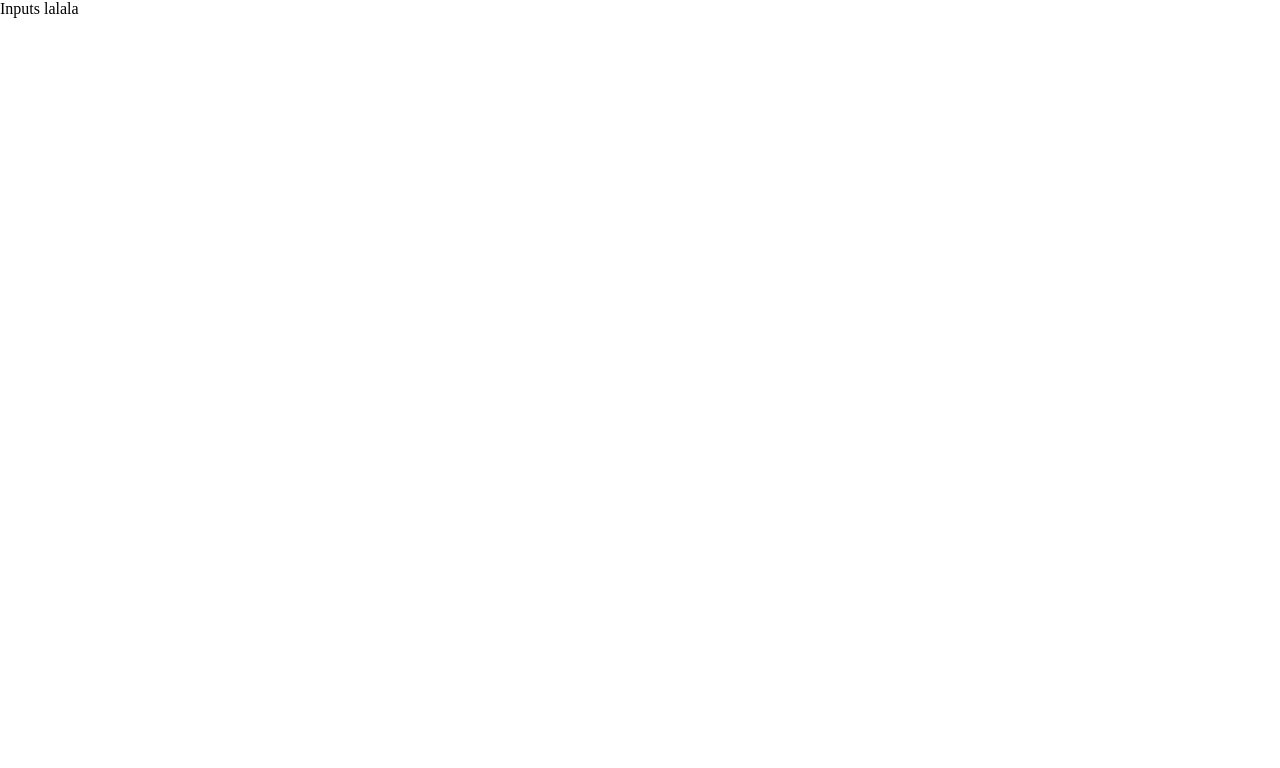
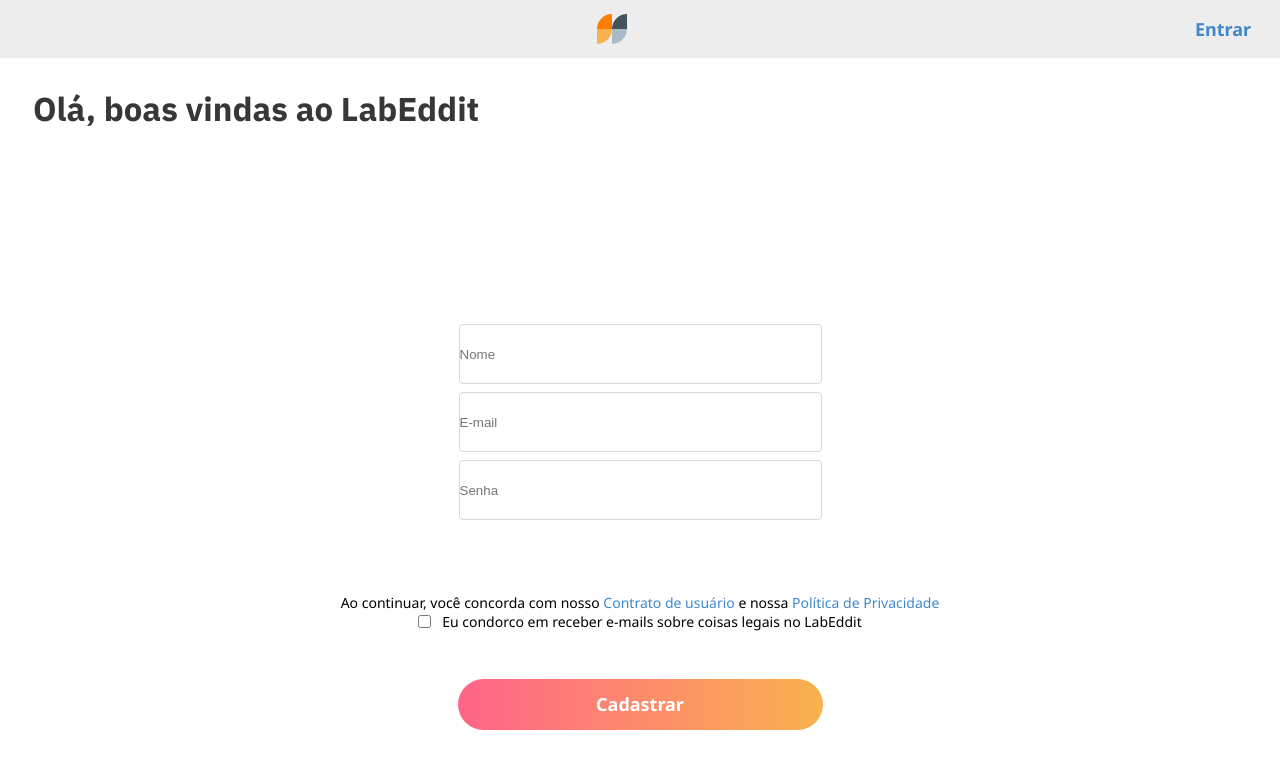
Before and after one commit to future4code/ailton-Mayara-Hashimoto, a React (Create React App) app in the folder modulo3/labeedit/labeedit/: page /signup in a window 1280 px wide. Shown: the top 768 px of the page. Built offline with nearby package versions, Linux system fonts and the light colour scheme.

Commit message:
signup page styling complete, as suggested by the figma prototype

```diff
--- a/modulo3/labeedit/labeedit/src/Login/login.js
+++ b/modulo3/labeedit/labeedit/src/Login/login.js
@@ -13,8 +13,8 @@ export default function Login() {
       <StyledP>O projeto de rede social da Labenu</StyledP>
      <DivForm>
        <Forms>
-        <Inputs placeholder='Name'/>
-        <Inputs placeholder='Password'/>
+        <Inputs placeholder='Name' required/>
+        <Inputs placeholder='Password' required/>
         <ButtonEnter>Continuar</ButtonEnter>
        </Forms>
      </DivForm>
--- a/modulo3/labeedit/labeedit/src/SignUp/signup.js
+++ b/modulo3/labeedit/labeedit/src/SignUp/signup.js
@@ -1,9 +1,37 @@
 import React from 'react'
+import { Container, BoxLogo, Color1, Color2, Color3, Color4, Header,
+         StyledP, H1, DivHeader, DivForm, Forms, Inputs, Note, Strong,
+         DivCheck, ButtonEnter, DivNote } from './styled'
 
 export default function Signup () {
   return (
-    <div>
-        Inputs lalala
-    </div>
+    <>
+    <Header>
+    <BoxLogo>
+  <Color1/> <Color3/>
+  <Color2/> <Color4/>
+  </BoxLogo>
+  <StyledP>Entrar</StyledP>
+  </Header>
+    <Container>
+      <DivHeader>
+        <H1>Olá, boas vindas ao LabEddit </H1>
+      </DivHeader>
+      <DivForm>
+        <Forms>
+        <Inputs placeholder='Nome' required/>
+        <Inputs placeholder='E-mail' required/>
+        <Inputs placeholder='Senha' required/>
+        <DivNote>
+          <Note>Ao continuar, você concorda com nosso <Strong>Contrato de usuário</Strong> e nossa <Strong>Política de Privacidade</Strong></Note>
+        </DivNote>
+        <DivCheck>
+          <input type={"checkbox"}/> <Note>Eu condorco em receber e-mails sobre coisas legais no LabEddit</Note>
+        </DivCheck>
+        <ButtonEnter>Cadastrar</ButtonEnter>
+        </Forms>
+      </DivForm>
+    </Container>
+    </>
   )
 }
--- a/modulo3/labeedit/labeedit/src/SignUp/styled.js
+++ b/modulo3/labeedit/labeedit/src/SignUp/styled.js
@@ -0,0 +1,114 @@
+import styled from "styled-components";
+
+export const Container = styled.div`
+display: flex;
+flex-direction: column;
+padding: 0 33px;
+`
+export const Header = styled.header`
+height: 50px;
+background-color: #EDEDED;
+display: flex;
+align-items: center;
+justify-content: center;
+padding: 29px;
+`
+export const BoxLogo = styled.div`
+margin: 0 auto;
+display: flex;
+flex-wrap: wrap;
+width: 30px;
+height: 30px;
+`
+export const StyledP = styled.p`
+font-family: "Noto Sans";
+color: #4088CB;
+font-style: normal;
+font-weight: 600;
+font-size: 18px;
+line-height: 25px;
+`
+export const H1 = styled.h1`
+color: #373737;
+font-family: 'IBM Plex Sans';
+font-style: normal;
+font-weight: 700;
+font-size: 33px;
+line-height: 43px;
+`
+export const DivHeader = styled.div`
+margin-top: 29px;
+`
+export const Color1 = styled.div`
+width: 15px;
+height: 15px;
+background-color: #FE7E02;
+border-radius: 100px 0 0 0;
+`
+export const Color2 = styled.div`
+width: 15px;
+height: 15px;
+background-color: #F9B24E;
+border-radius: 0 0 100px 0;
+`
+export const Color3 = styled.div`
+width: 15px;
+height: 15px;
+background-color: #45525B;
+border-radius: 100px 0 0 0;
+`
+export const Color4 = styled.div`
+width: 15px;
+height: 15px;
+background-color: #A8BBC6;
+border-radius: 0 0 100px 0;
+`
+export const DivForm = styled.div`
+margin-top: 194px;
+`
+export const Forms = styled.form`
+display: flex;
+flex-direction: column;
+align-items: center;
+`
+export const Inputs = styled.input`
+width: 363px;
+height: 60px;
+border-radius: 4px;
+border: 1px solid #D5D8DE;
+margin-bottom: 8px;
+`
+export const DivNote = styled.div`
+margin-top: 65px;
+`
+export const Note = styled.p`
+font-family: 'Noto Sans';
+font-style: normal;
+font-weight: 400;
+font-size: 14px;
+line-height: 19px;
+`
+export const Strong = styled.strong`
+color: #4088CB;
+font-weight: 400;
+`
+export const DivCheck = styled.div`
+display: flex;
+gap: 10.93px;
+`
+export const ButtonEnter = styled.button`
+width: 365px;
+height: 51px;
+margin-top: 48px;
+margin-bottom: 18px;
+border: none;
+background: linear-gradient(90deg, #FF6489 0%, #F9B24E 100%);
+border-radius: 27px;
+font-style: normal;
+font-weight: 700;
+line-height: 25px;
+font-size: 18px;
+text-align: center;
+color: #FFFF;
+font-family: "Noto Sans", sans-serif;
+`
```
